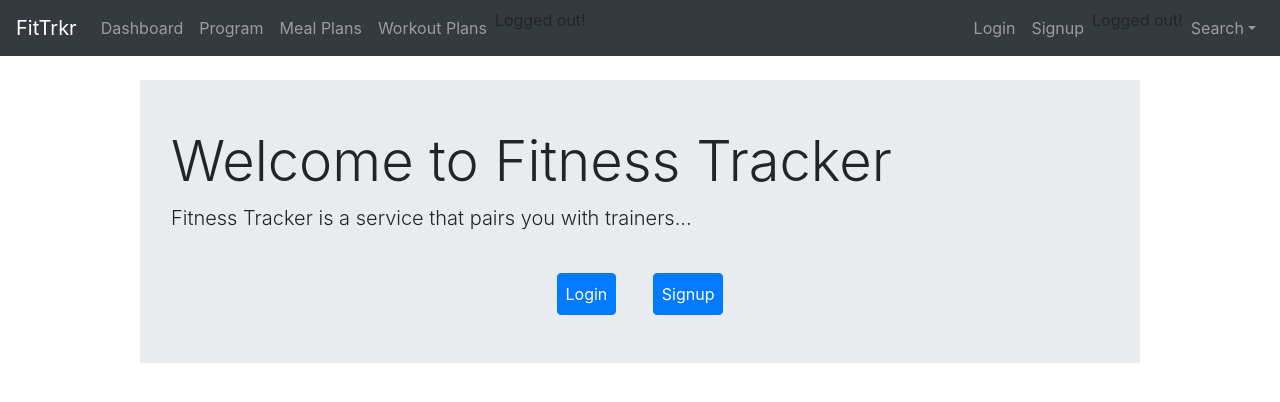
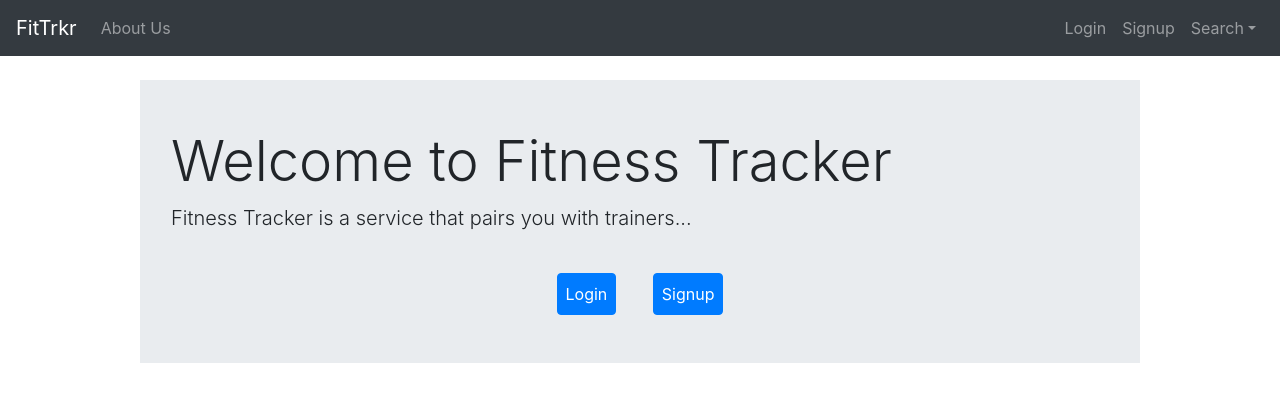
Before and after one commit to joshua-deans/FitTrkr, a Flask app: page / in a window 1280 px wide. Shown: the top 402 px of the page. Run offline with Flask 2, Linux system fonts and the light colour scheme; some libraries are stand-ins or nearby versions.

Commit message:
Changes with nav and about page added

```diff
--- a/app.py
+++ b/app.py
@@ -65,6 +65,14 @@ def verify_proper_user(logged_in_as, user_id):
 @app.route("/")
 def base():
     return render_template('base.html')
+
+
+
+# Route for about page
+@app.route("/about/")
+def about():
+    return render_template('about.html')
+
 
 
 class SignupForm(Form):
@@ -432,11 +440,6 @@ def trainers_search():
 @app.route("/trainer_search/<string:UserID>/")
 def trainer_search(UserID):
     cur = mysql.connection.cursor()
-    # userid = str(UserID)
-    # userid4 = "13"
-    # #print(userid4)
-    # result = cur.execute('SELECT t.UserID, UserName, FirstName, LastName, TrainerFocus t.trainerFoc FROM trainers t, users u'
-    #                     'WHERE t.UserID = u.UserID AND t.UserID = %s', str(UserID) )
     print(UserID)
     result = cur.execute('SELECT *'
                         'FROM Trainers AS t INNER JOIN Users AS u ON u.UserID = t.UserID WHERE u.UserID = %s AND t.UserID=%s', (UserID,UserID) )
--- a/templates/base.html
+++ b/templates/base.html
@@ -20,21 +20,12 @@
         <li class="nav-item">
             <a class="nav-link" href="/login">Workout Plans</a>
         </li>
-        <li class="nav-item">Logged in!</li>
+        <!-- <li class="nav-item">Logged in!</li> -->
     {% else %}
+        <!-- <li class="nav-item">Logged out!</li> -->
         <li class="nav-item">
-            <a class="nav-link" href="/login">Dashboard</a>
+            <a class="nav-link" href="/about">About Us</a>
         </li>
-        <li class="nav-item">
-            <a class="nav-link" href="/login">Program</a>
-        </li>
-        <li class="nav-item">
-            <a class="nav-link" href="/login">Meal Plans</a>
-        </li>
-        <li class="nav-item">
-            <a class="nav-link" href="/login">Workout Plans</a>
-        </li>
-        <li class="nav-item">Logged out!</li>
     {% endif %}
 {% endblock %}
 
@@ -46,8 +37,6 @@
         <li class="nav-item">
             <a class="nav-link" href="/settings">Settings</a>
         </li>
-        <li class="nav-item">Logged in!</li>
-
         <li class="nav-item dropdown">
             <a class="dropdown-toggle nav-link" data-toggle="dropdown" href="#">Search</a>
             <span class="caret"></span></a>
@@ -67,8 +56,6 @@
         <li class="nav-item">
             <a class="nav-link" href="/signup">Signup</a>
         </li>
-        <li class="nav-item">Logged out!</li>
-
         <li class="nav-item dropdown">
             <a class="dropdown-toggle nav-link" data-toggle="dropdown" href="#">Search</a>
             <span class="caret"></span></a>
@@ -78,7 +65,7 @@
                 itself there is a search box that would run the query-->
                 <li><a class="dropdown-item" href="/workouts">Workouts</a></li>
                 <li><a class="dropdown-item" href="/meals">Meals</a></li>
-                <li><a class="dropdown-item" href="/trainers">Trainers</a></li>
+                <li><a class="dropdown-item" href="/trainers_search">Trainers</a></li>
             </ul>
         </li>
     {% endif %}
```
Also changed, not shown: templates/about.html (added, +21 -0 lines).
